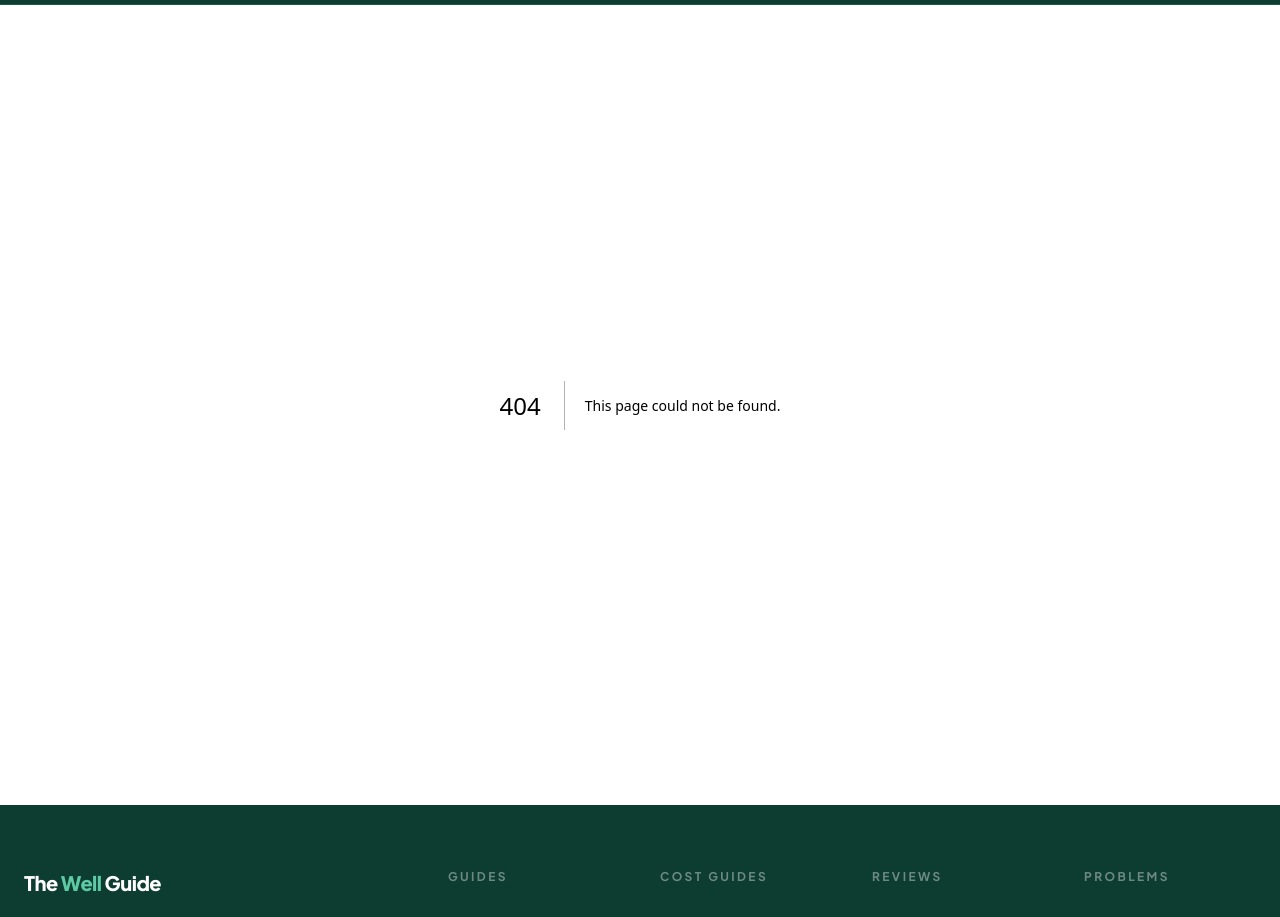
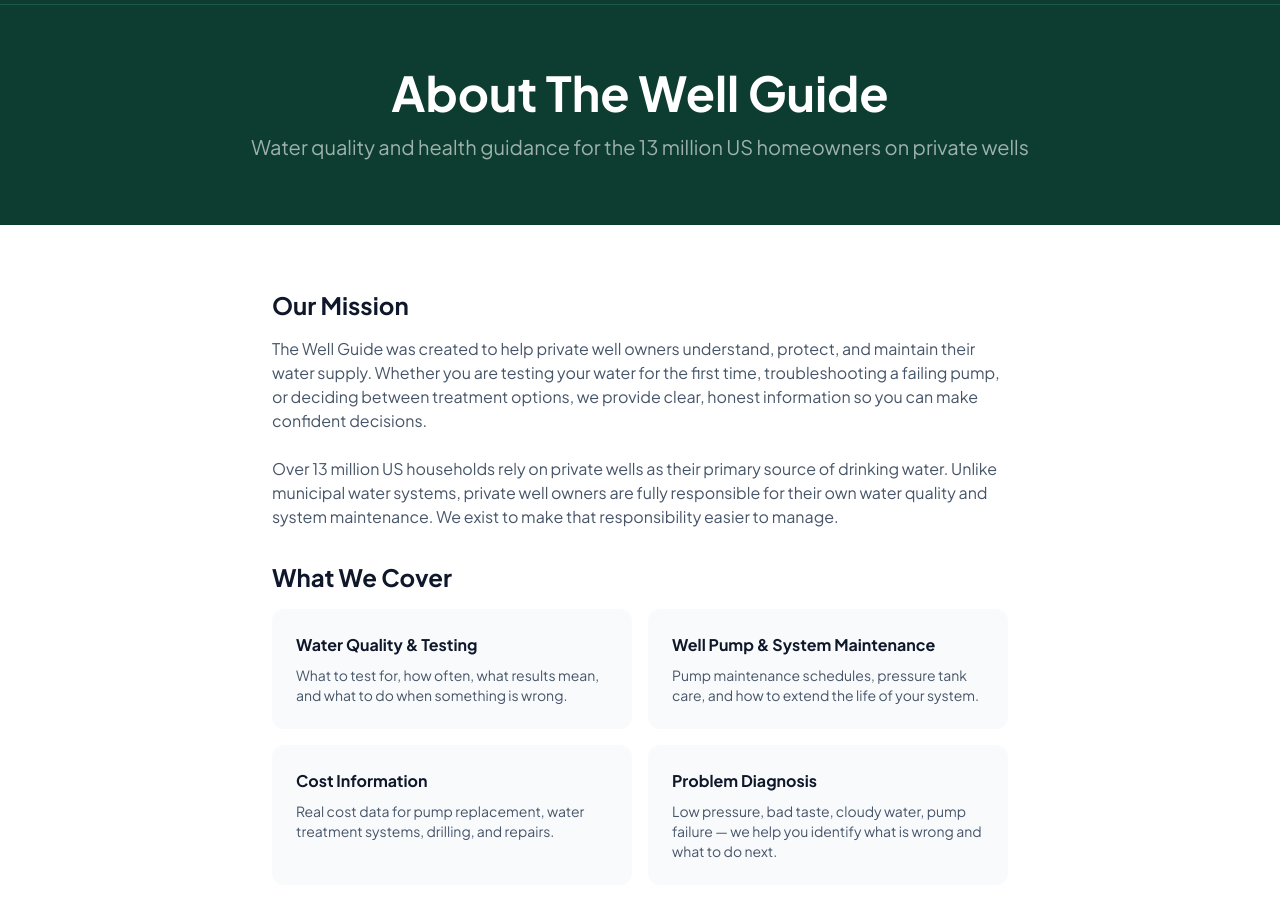
Before and after one commit to thebasementguide2026/thewell.guide-, a Next.js app: page /about in a window 1280 px wide. Before the commit this address had no page. Shown: the part 60-977 px from the top of the page. Built offline with nearby package versions, Linux system fonts and the light colour scheme.

Commit message:
Create page.tsx

```diff
--- /dev/null
+++ b/app/about/page.tsx
@@ -0,0 +1,54 @@
+import { Metadata } from 'next'
+import Link from 'next/link'
+
+export const metadata: Metadata = {
+  title: 'About The Well Guide | Private Well Resources for Homeowners',
+  description: 'Water quality and health guidance written for the 13 million US homeowners on private wells.',
+}
+
+export default function AboutPage() {
+  return (
+    <main className="min-h-screen bg-white">
+      <section style={{ backgroundColor: '#0D3D30' }} className="text-white py-16">
+        <div className="container mx-auto px-4 max-w-4xl text-center">
+          <h1 className="text-4xl md:text-5xl font-bold mb-4">About The Well Guide</h1>
+          <p className="text-xl text-white/60">Water quality and health guidance for the 13 million US homeowners on private wells</p>
+        </div>
+      </section>
+      <section className="container mx-auto px-4 max-w-3xl py-16">
+        <div className="prose prose-lg max-w-none">
+          <h2 className="text-2xl font-bold text-slate-900 mb-4">Our Mission</h2>
+          <p className="text-slate-600 mb-6">The Well Guide was created to help private well owners understand, protect, and maintain their water supply. Whether you are testing your water for the first time, troubleshooting a failing pump, or deciding between treatment options, we provide clear, honest information so you can make confident decisions.</p>
+          <p className="text-slate-600 mb-8">Over 13 million US households rely on private wells as their primary source of drinking water. Unlike municipal water systems, private well owners are fully responsible for their own water quality and system maintenance. We exist to make that responsibility easier to manage.</p>
+
+          <h2 className="text-2xl font-bold text-slate-900 mb-4">What We Cover</h2>
+          <div className="grid md:grid-cols-2 gap-4 mb-8">
+            <div className="bg-slate-50 rounded-lg p-6">
+              <h3 className="font-bold text-slate-900 mb-2">Water Quality &amp; Testing</h3>
+              <p className="text-slate-600 text-sm">What to test for, how often, what results mean, and what to do when something is wrong.</p>
+            </div>
+            <div className="bg-slate-50 rounded-lg p-6">
+              <h3 className="font-bold text-slate-900 mb-2">Well Pump &amp; System Maintenance</h3>
+              <p className="text-slate-600 text-sm">Pump maintenance schedules, pressure tank care, and how to extend the life of your system.</p>
+            </div>
+            <div className="bg-slate-50 rounded-lg p-6">
+              <h3 className="font-bold text-slate-900 mb-2">Cost Information</h3>
+              <p className="text-slate-600 text-sm">Real cost data for pump replacement, water treatment systems, drilling, and repairs.</p>
+            </div>
+            <div className="bg-slate-50 rounded-lg p-6">
+              <h3 className="font-bold text-slate-900 mb-2">Problem Diagnosis</h3>
+              <p className="text-slate-600 text-sm">Low pressure, bad taste, cloudy water, pump failure — we help you identify what is wrong and what to do next.</p>
+            </div>
+          </div>
+
+          <h2 className="text-2xl font-bold text-slate-900 mb-4">Our Approach</h2>
+          <p className="text-slate-600 mb-6">We write for homeowners, not contractors. Every guide is written to be understandable without technical training, while still being detailed enough to actually help you. We do not sell contractor services, accept payment for editorial coverage, or recommend products we would not use ourselves.</p>
+
+          <h2 className="text-2xl font-bold text-slate-900 mb-4">Get Expert Help</h2>
+          <p className="text-slate-600 mb-6">Need a licensed well contractor? We connect homeowners with qualified local professionals — no obligation, no spam.</p>
+          <Link href="/get-quote" className="inline-block text-white font-semibold py-3 px-8 rounded-lg transition-colors text-sm" style={{ backgroundColor: '#1D9E75' }}>Get Free Quotes</Link>
+        </div>
+      </section>
+    </main>
+  )
+}
```
